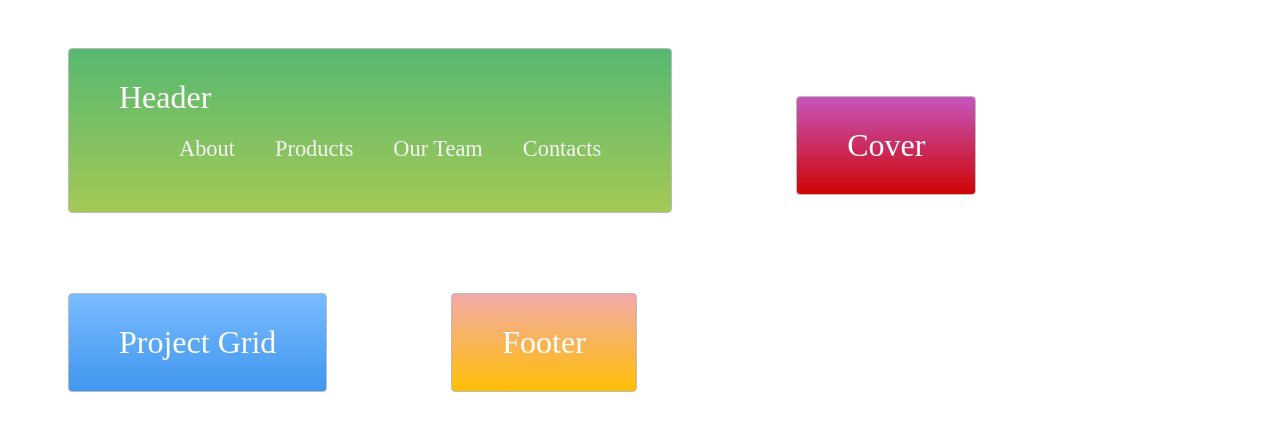
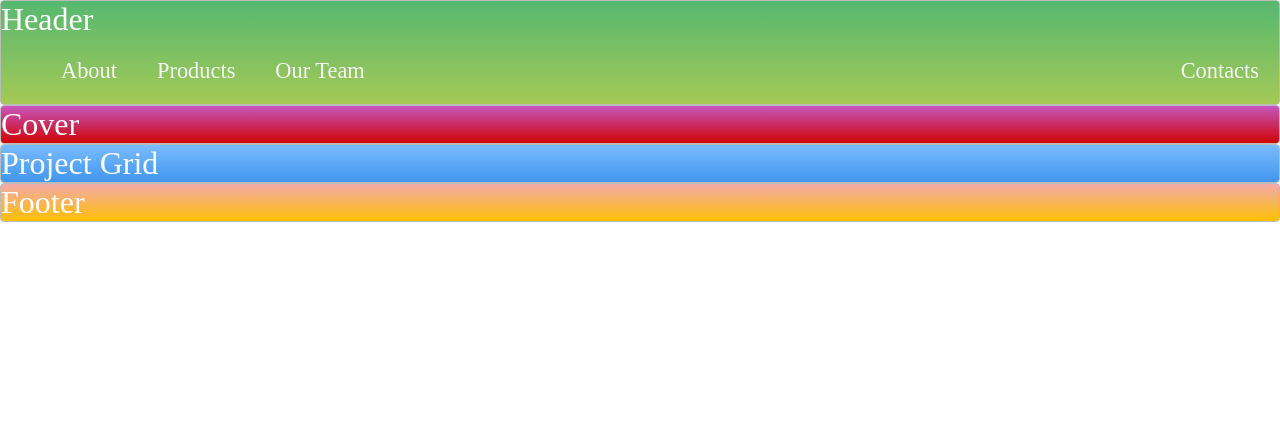
Before and after one commit to shaditio/website-template, a plain HTML site: page index.html in a window 1280 px wide. Drawn offline with Linux system fonts and the light colour scheme.

Commit message:
finished nav bar and make it responsive

```diff
--- a/index.html
+++ b/index.html
@@ -11,7 +11,7 @@
         <li><a href="">About</a></li>
         <li><a href="">Products</a></li>
         <li><a href="">Our Team</a></li>
-        <li class="contacts"><a href="">Contacts</a></li>
+        <li class="push"><a href="">Contacts</a></li>
       </ul>
     </nav>
     <div class="zone red">Cover</div>
--- a/style.css
+++ b/style.css
@@ -1,8 +1,11 @@
+body{
+    margin: auto 0;  /*use all space in page*/
+}
 .zone {
-    padding:30px 50px;
-    margin:40px 60px;
+    /* padding:30px 50px;
+    margin:40px 60px; */
     cursor:pointer;
-    display:inline-block;
+    /* display:inline-block; */
     color:#FFF;
     font-size:2em;
     border-radius:4px;
@@ -24,6 +27,17 @@
     list-style: none; /* remove the list dots from html */
     font-size: 0.7em;
     margin: 0;
+}
+
+@media only screen and(max-width: 600px){
+    .main-nav{
+        font-size: 0.5em;
+        padding: 0;
+    }
+}
+
+.push{
+    margin-left: auto; /*push it to the most right*/
 }
 
 li{
```
